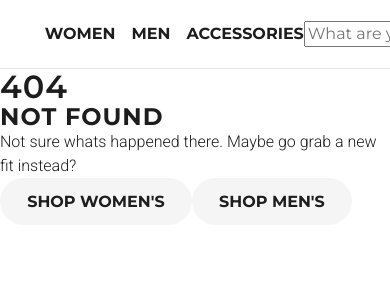
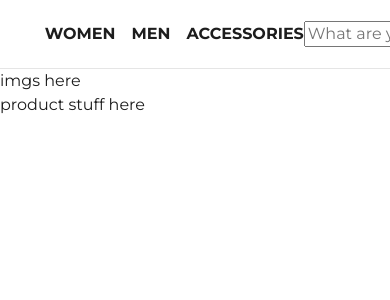
Before and after one commit to zvr-dev/ecommerce-shop-demon, a Next.js app: page /product/1 in a window 390 px wide. Before the commit this address had no page. Shown: the top 300 px of the page. Built offline with nearby package versions, Linux system fonts and the light colour scheme.

Commit message:
init product page

```diff
--- /dev/null
+++ b/src/app/product/[slug]/page.module.css
@@ -0,0 +1,17 @@
+.product_section {
+    display: grid;
+    grid-auto-flow: column;
+    grid-template: 1fr 1fr;
+
+}
+
+.img_wrapper {
+    display: grid;
+}
+
+@media (max-width: 768px) {
+    .product_section{
+        grid-auto-flow: row;
+        grid-template: 1fr;
+    }
+}
--- /dev/null
+++ b/src/app/product/[slug]/page.tsx
@@ -0,0 +1,16 @@
+import style from "./page.module.css"
+
+export default async function Page({ params
+} : {
+    params: Promise<{slug: string}>
+} ) {
+    const {slug} = await params
+
+
+    return <main>
+        <section className={style.product_section}>
+        <div className={style.img_wrapper}>imgs here</div>
+        <div className={style.product_info}>product stuff here</div>
+        </section>
+    </main>
+}
```
